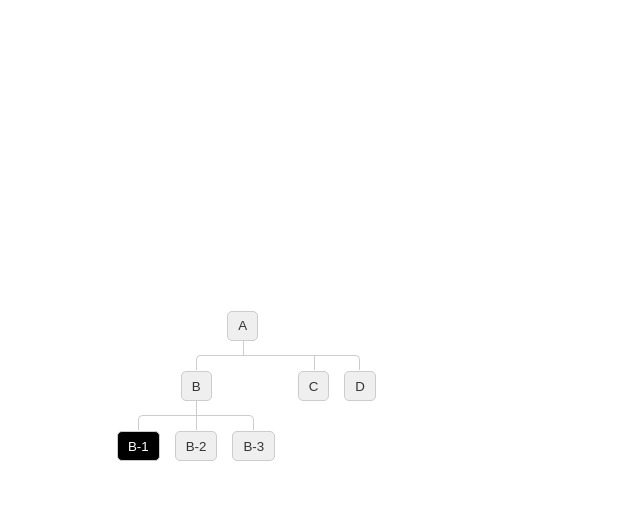
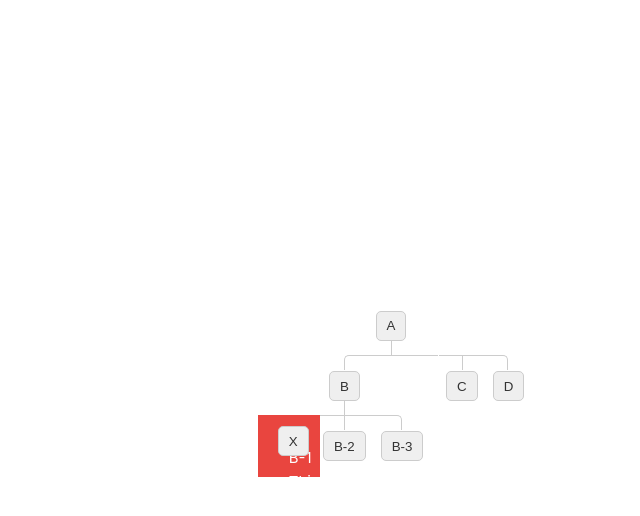
Before and after one commit to EnyaNieland/Graph-Data, a Vue app in the folder frontend/: page / in a window 1280 px wide. Both pictures are taken after a click on the button "B-1". Shown: the top 516 px of the page, without its empty margins (249-889 px from the left). Built offline with nearby package versions, Linux system fonts and the light colour scheme.

Commit message:
Fix: update style

```diff
--- a/frontend/src/assets/base.css
+++ b/frontend/src/assets/base.css
@@ -60,7 +60,6 @@
 
 body {
   min-height: 100vh;
-  color: var(--color-text);
   transition:
     color 0.5s,
     background-color 0.5s;
--- a/frontend/src/assets/main.css
+++ b/frontend/src/assets/main.css
@@ -26,10 +26,4 @@ a,
     display: flex;
     place-items: center;
   }
-
-  #app {
-    display: grid;
-    grid-template-columns: 1fr 1fr;
-    padding: 0 2rem;
-  }
 }
--- a/frontend/src/components/molecules/MoleculeTreeNode.vue
+++ b/frontend/src/components/molecules/MoleculeTreeNode.vue
@@ -17,5 +17,31 @@ const active = ref(false);
         <ul v-if="props.children?.length">
             <MoleculeTreeNode v-for="child of props.children" :key="child.name" v-bind="child" />
         </ul>
+        <div class="pop-up" v-if="active">
+            <p>{{ props.name }}</p>
+            <p>{{ props.description }}</p>
+            <AtomButton @click="active = false">X</AtomButton>
+        </div>
     </li>
 </template>
+
+<style scoped>
+.pop-up {
+    z-index: 100;
+    position: absolute;
+    top: 0;
+    bottom: 0;
+    left: 0;
+    right: 0;
+    background: #e9453f;
+    color: #fff;
+    border: 1px solid #e9453f;
+    padding: 30px;
+}
+
+::v-deep(.pop-up .btn) {
+    position: absolute;
+    right: 10px;
+    top: 10px;
+}
+</style>
--- a/frontend/src/models/data.dto.ts
+++ b/frontend/src/models/data.dto.ts
@@ -6,5 +6,5 @@ export interface GraphNode {
     name: string,
     description: string,
     parent: string
-    children: GraphNode[]
+    children?: GraphNode[]
 }
```
